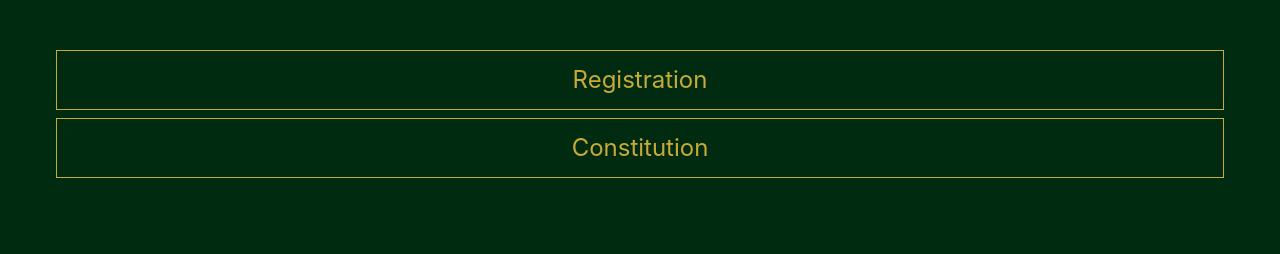
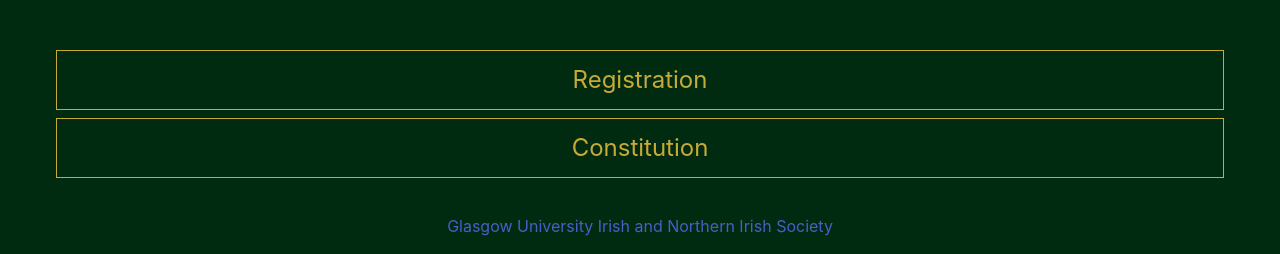
Before and after one commit to guinis/guinis.github.io, a plain HTML site: page index.html in a window 1280 px wide. Shown: the part 830-1084 px from the top of the page. Before the commit the page ends 1028 px from the top, so only its background shows below. Drawn offline with nearby package versions, Linux system fonts and the light colour scheme.

Commit message:
Add facebook events widget
- Edit index.html for fb support

```diff
--- a/index.html
+++ b/index.html
@@ -45,6 +45,9 @@
 
 
 <body>
+    <div id="fb-root"></div>
+    <script async defer crossorigin="anonymous" src="https://connect.facebook.net/en_US/sdk.js#xfbml=1&version=v11.0"
+        nonce="D6Rlq2EM"></script>
     <section class="section">
         <div class="container has-text-centered">
             <img src="img/guinis_logo.png" alt="GUINIS Logo">
@@ -97,6 +100,17 @@
                 target="_blank">Constitution</a>
         </div>
     </section>
+    <section class="section">
+        <nav class="level is-mobile">
+            <div class="fb-page level-item has-text-centered" data-href="https://www.facebook.com/GUIrishSoc/"
+                data-tabs="events" data-width="" data-height="" data-small-header="true"
+                data-adapt-container-width="false" data-hide-cover="false" data-show-facepile="true">
+                <blockquote cite="https://www.facebook.com/GUIrishSoc/" class="fb-xfbml-parse-ignore"><a
+                        href="https://www.facebook.com/GUIrishSoc/">Glasgow University Irish and Northern Irish
+                        Society</a></blockquote>
+            </div>
+        </nav>
+    </section>
     <!-- <footer class="footer">
         <div class="content has-text-centered">
         </div>
```
